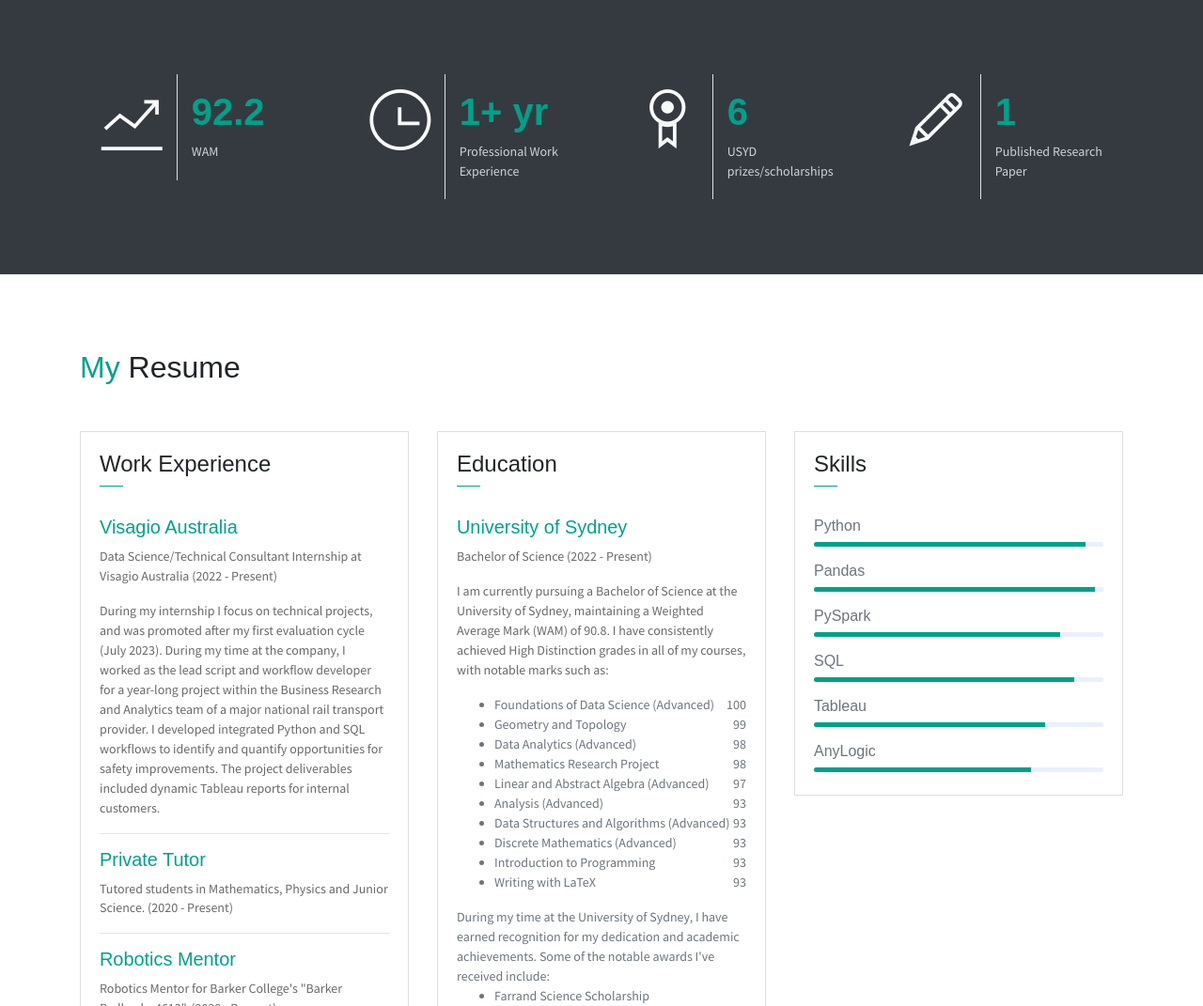
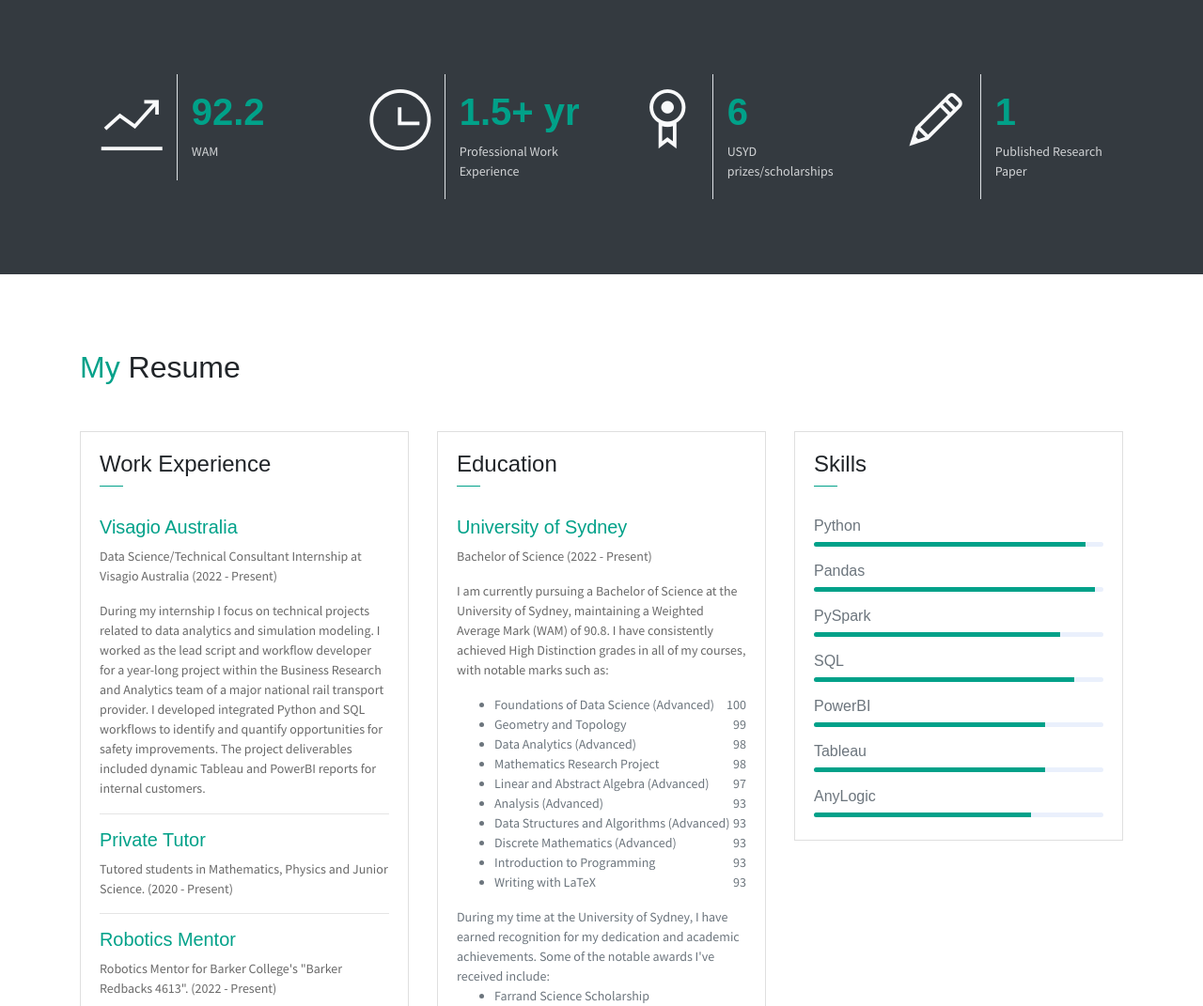
Before and after one commit to bredose/bredose.github.io, a website: page index.html in a window 1280 px wide. Shown: the part 1419-2490 px from the top of the page at 94% size. Drawn offline with Linux system fonts and the light colour scheme; some packages are replaced by stand-ins of ours.

Commit message:
Update report creation with PowerBI

```diff
--- a/index.html
+++ b/index.html
@@ -103,7 +103,7 @@
                     <div class="col-1 text-danger pt-1"><i class="ti-layout-media-overlay icon-lg"></i></div>
                     <div class="col-10 ml-auto mr-3">
                         <h6>Report Creation</h6>
-                        <p class="subtitle">Dynamic report creation in R Quarto, Shiny Apps and Tableau.</p>
+                        <p class="subtitle">Dynamic report creation in R Quarto, Shiny Apps, Tableau and PowerBI.</p>
                         <hr>
                     </div>
                 </div>
@@ -139,7 +139,7 @@
                             <div class="m-auto"><i class="ti-time icon-xl"></i></div>
                         </div>
                         <div class="col-7 text-left py-3">
-                            <h1 class="text-danger font-weight-bold font40">1+ yr</h1>
+                            <h1 class="text-danger font-weight-bold font40">1.5+ yr</h1>
                             <p class="text-light mb-1">Professional Work Experience</p>
                         </div>
                     </div>
@@ -186,10 +186,10 @@
                         <div class="card-body">
                             <h6 class="title text-danger">Visagio Australia</h6>
                             <P>Data Science/Technical Consultant Internship at Visagio Australia (2022 - Present)</P>
-                            <P class="subtitle"> During my internship I focus on technical projects, and was promoted after my first evaluation cycle (July 2023).
-                                During my time at the company, I worked as the lead script and workflow developer for a year-long project within the Business Research and Analytics team of a major national rail transport provider.
+                            <P class="subtitle"> During my internship I focus on technical projects related to data analytics and simulation modeling.
+                                I worked as the lead script and workflow developer for a year-long project within the Business Research and Analytics team of a major national rail transport provider.
                                 I developed integrated Python and SQL workflows to identify and quantify opportunities for safety improvements.
-                                The project deliverables included dynamic Tableau reports for internal customers.</P>
+                                The project deliverables included dynamic Tableau and PowerBI reports for internal customers.</P>
                             <hr>
                             <h6 class="title text-danger">Private Tutor</h6>
                             <P>Tutored students in Mathematics, Physics and Junior Science. (2020 - Present)</P>
@@ -280,6 +280,10 @@
                             <h6>SQL</h6>
                             <div class="progress mb-3">
                                 <div class="progress-bar bg-danger" role="progressbar" style="width: 90%" aria-valuenow="75" aria-valuemin="0" aria-valuemax="100"></div>
+                            </div>
+                            <h6>PowerBI</h6>
+                            <div class="progress mb-3">
+                                <div class="progress-bar bg-danger" role="progressbar" style="width: 80%" aria-valuenow="75" aria-valuemin="0" aria-valuemax="100"></div>
                             </div>
                             <h6>Tableau</h6>
                             <div class="progress mb-3">
```
